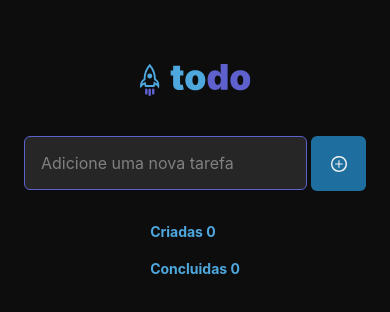
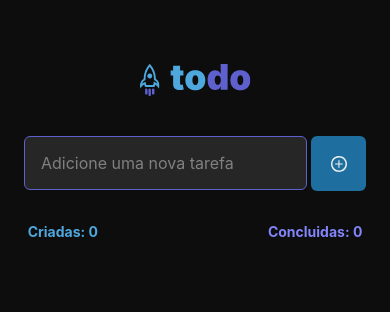
Before and after one commit to Thalys001/to-do, a React Native app: screen / in a window 390 px wide. Shown: the top 312 px of the page. Built offline with nearby package versions, Linux system fonts and the light colour scheme.

Commit message:
style: creating count style

```diff
--- a/src/components/Tasks/styles.ts
+++ b/src/components/Tasks/styles.ts
@@ -3,10 +3,11 @@ import { StyleSheet } from "react-native";
 export const styles = StyleSheet.create({
   container: {
     height: 60,
-    width: 300,
+    width: 340,
     backgroundColor: '#262626',
     borderRadius: 8,
     borderColor: '#333',
+    borderWidth: 2,
     // boxShadow: '0 2 8 0 rgba(0, 0, 0, 0.06)',
     flexDirection: 'row',
     alignItems: 'center',
--- a/src/screens/Home/index.tsx
+++ b/src/screens/Home/index.tsx
@@ -60,12 +60,12 @@ export function Home() {
           <Plus />
         </TouchableOpacity>
       </View>
-      <View>
+      <View style={styles.count}>
         <Text style={styles.created}>
-          {`Criadas ${tasks.length}`}
+          {`Criadas: ${tasks.length}`}
         </Text>
-        <Text style={styles.created}>
-          {`Concluidas ${completedTasks.length}`}
+        <Text style={styles.completed}>
+          {`Concluidas: ${completedTasks.length}`}
         </Text>
       </View>
       <FlatList
--- a/src/screens/Home/styles.ts
+++ b/src/screens/Home/styles.ts
@@ -37,11 +37,21 @@ export const styles = StyleSheet.create({
     alignItems: 'center',
     justifyContent: 'center'
   },
+  count: {
+    flexDirection: 'row',
+    gap: 170,
+    marginBottom: 20,
+  },
   created: {
-    color: '#4EA8DE',
     fontSize: 14,
     fontStyle: 'normal',
     fontWeight: 'bold',
-    marginBottom: 20,
+    color: '#4EA8DE',
+  },
+  completed: {
+    fontSize: 14,
+    fontStyle: 'normal',
+    fontWeight: 'bold',
+    color: '#8284FA',
   }
 })
```
